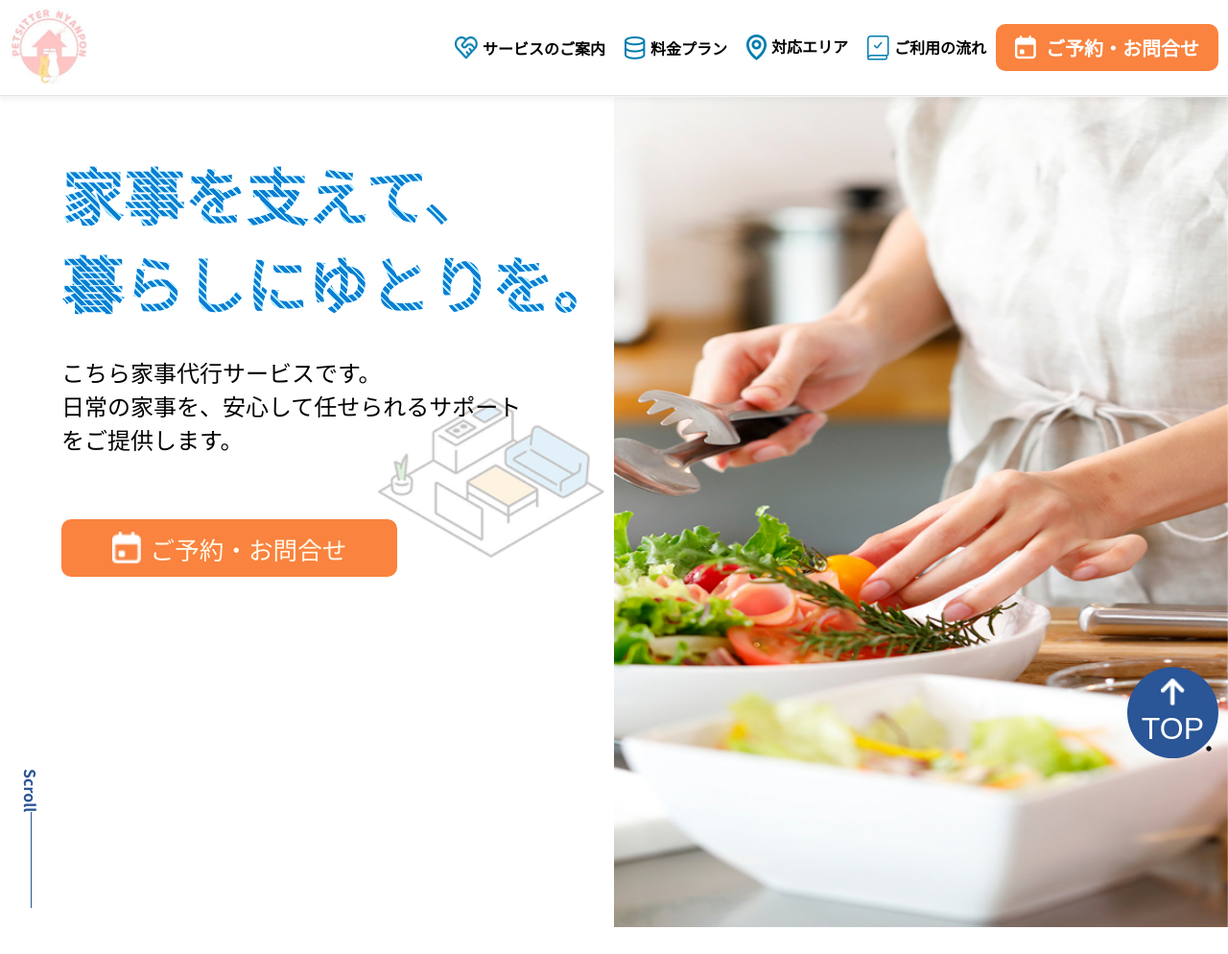
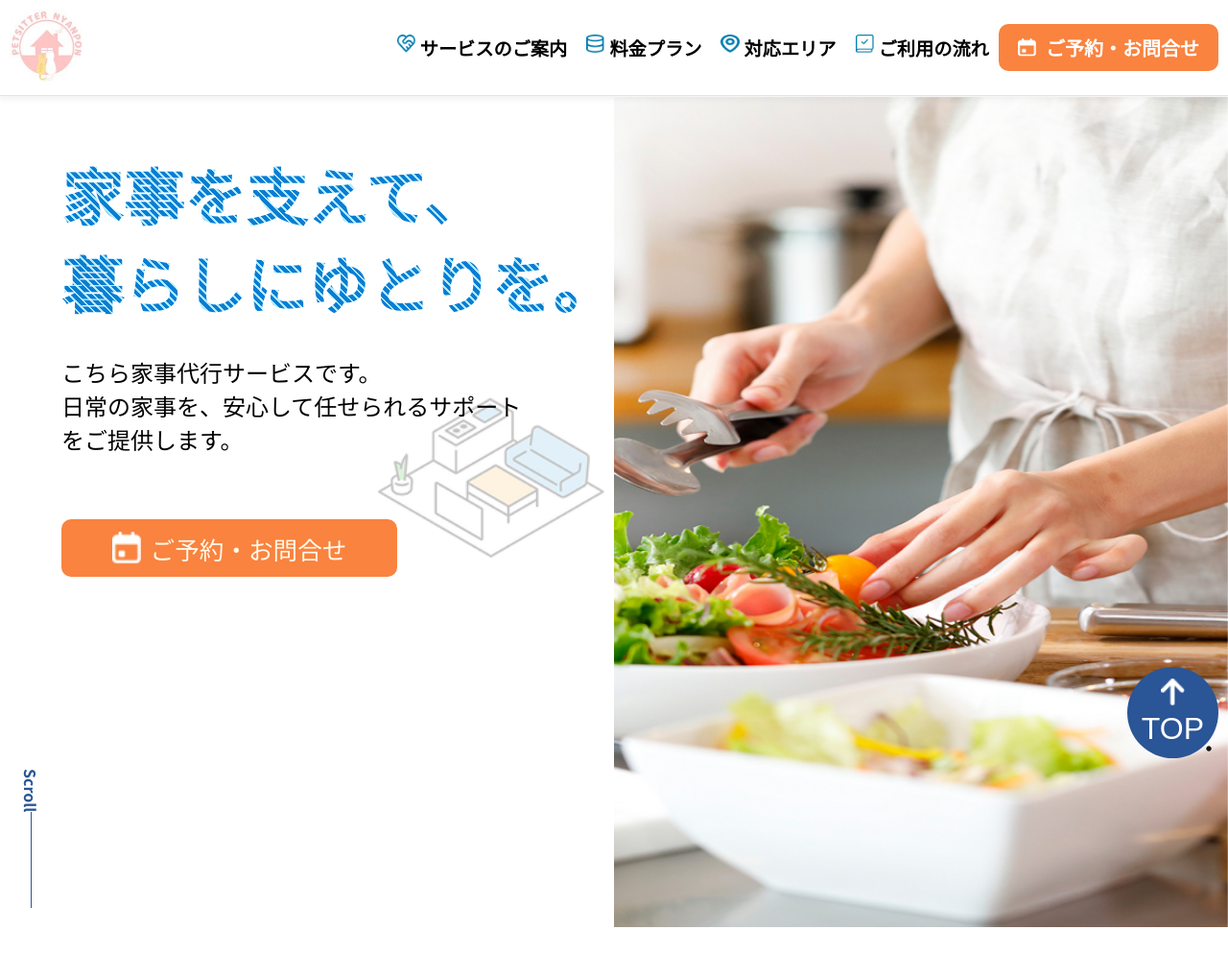
Before and after one commit to nakachi-yu/--------, a plain HTML site: page index.html in a window 1280 px wide. Shown: the top 994 px of the page at 96% size. Drawn offline with Linux system fonts and the light colour scheme; files whose address does not match are found by name; a web font is replaced by a local one.

Commit message:
進めた

```diff
--- a/css/styles.css
+++ b/css/styles.css
@@ -104,7 +104,10 @@ header {
 /* ロゴ */
 .logo {
     width: 90px;
-    padding: 5px 0 0 10px;
+    height: 90px;
+    padding: 5px 5px 0 10px;
+    flex-shrink: 0
+    ;
 }
 
 
@@ -117,13 +120,18 @@ header nav {
     gap: 10px;
 }
 
+header nav img{
+    width: clamp(18px, 1.5vw, 21px);
+    height: clamp(18px, 1.5vw, 21px);
+}
+
 header ul {
     display: flex;
     justify-content: center;
     align-items: center;
     list-style: none;
     gap: 20px;
-    flex-wrap: wrap;
+    flex-wrap: nowrap;
 }
 
 header li {
@@ -131,6 +139,7 @@ header li {
     display: block;
     justify-content: space-around;
     align-items: center;
+    font-size: clamp(10px, 1.5vw, 21px);
 
 }
 
```
